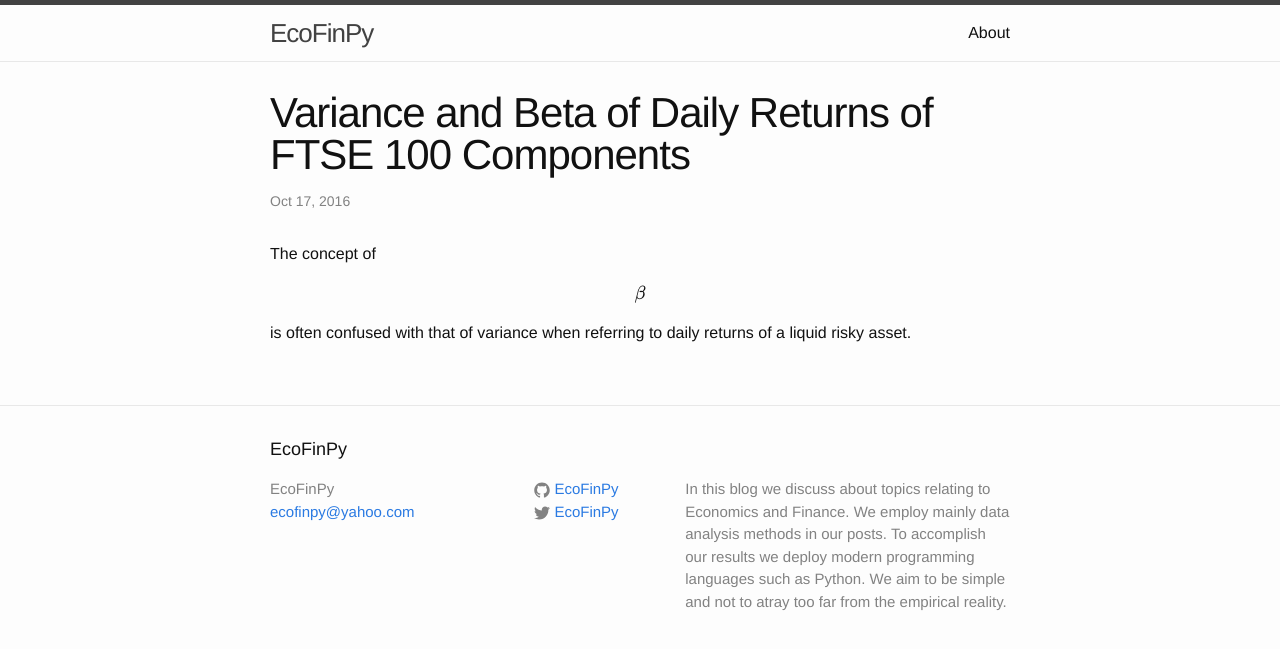
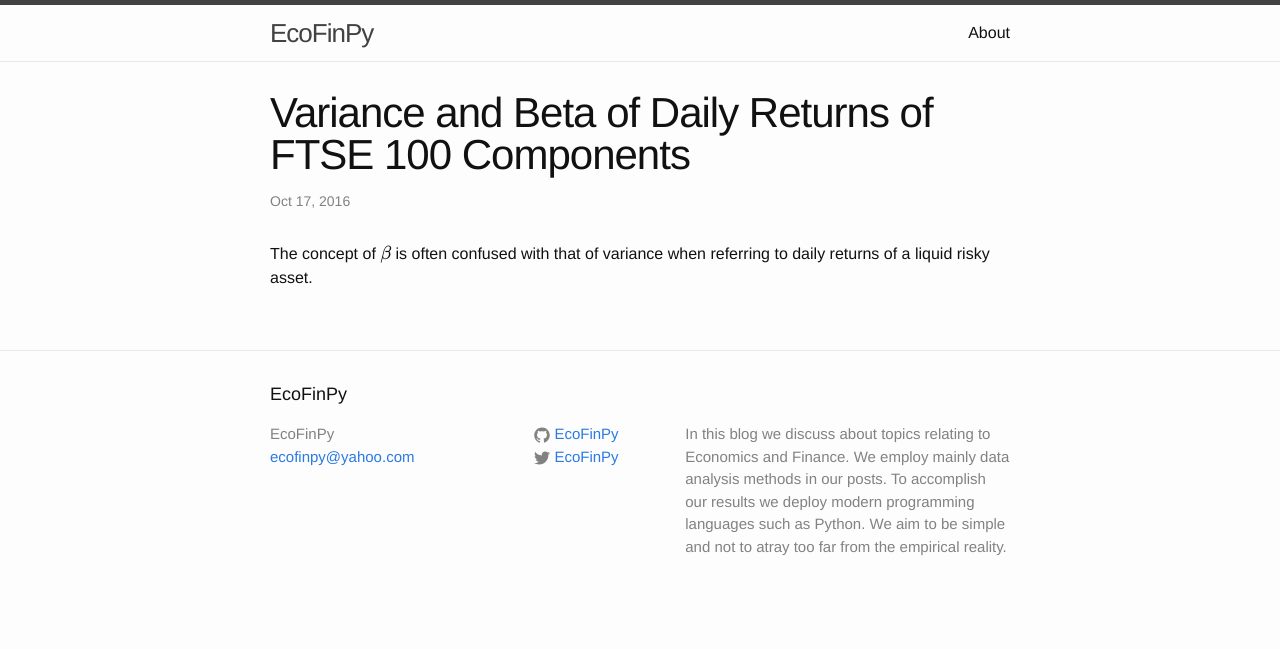
Before and after one commit to EcoFinPy/ecofinpy.github.io, a Jekyll site: the page built from _posts/2016-10-17-variance-beta-ftse100.md, in a window 1280 px wide. Shown: the top 649 px of the page. Built offline with Jekyll 4.4.1, drawn with Linux system fonts in a browser that asks for light colours; formulas are drawn with MathJax 3.

```diff
--- a/_posts/2016-10-17-variance-beta-ftse100.md
+++ b/_posts/2016-10-17-variance-beta-ftse100.md
@@ -5,4 +5,4 @@ date:   2016-10-17 16:54:11 +0100
 category: finance
 tags: [ftse100,variance,beta]
 ---
-The concept of \$$ \beta $$ is often confused with that of variance when referring to daily returns of a liquid risky asset.
+The concept of $$\beta$$ is often confused with that of variance when referring to daily returns of a liquid risky asset.
```
